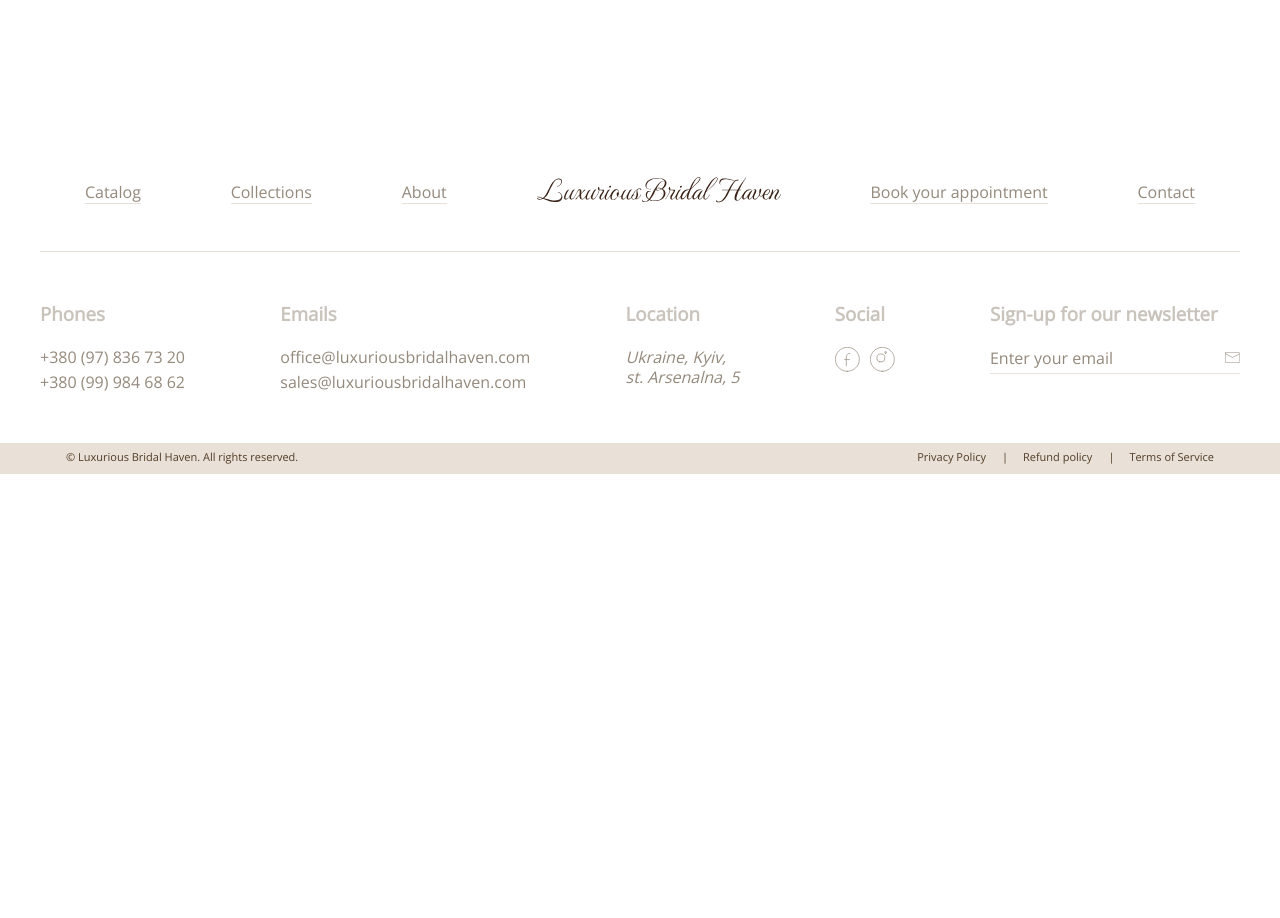
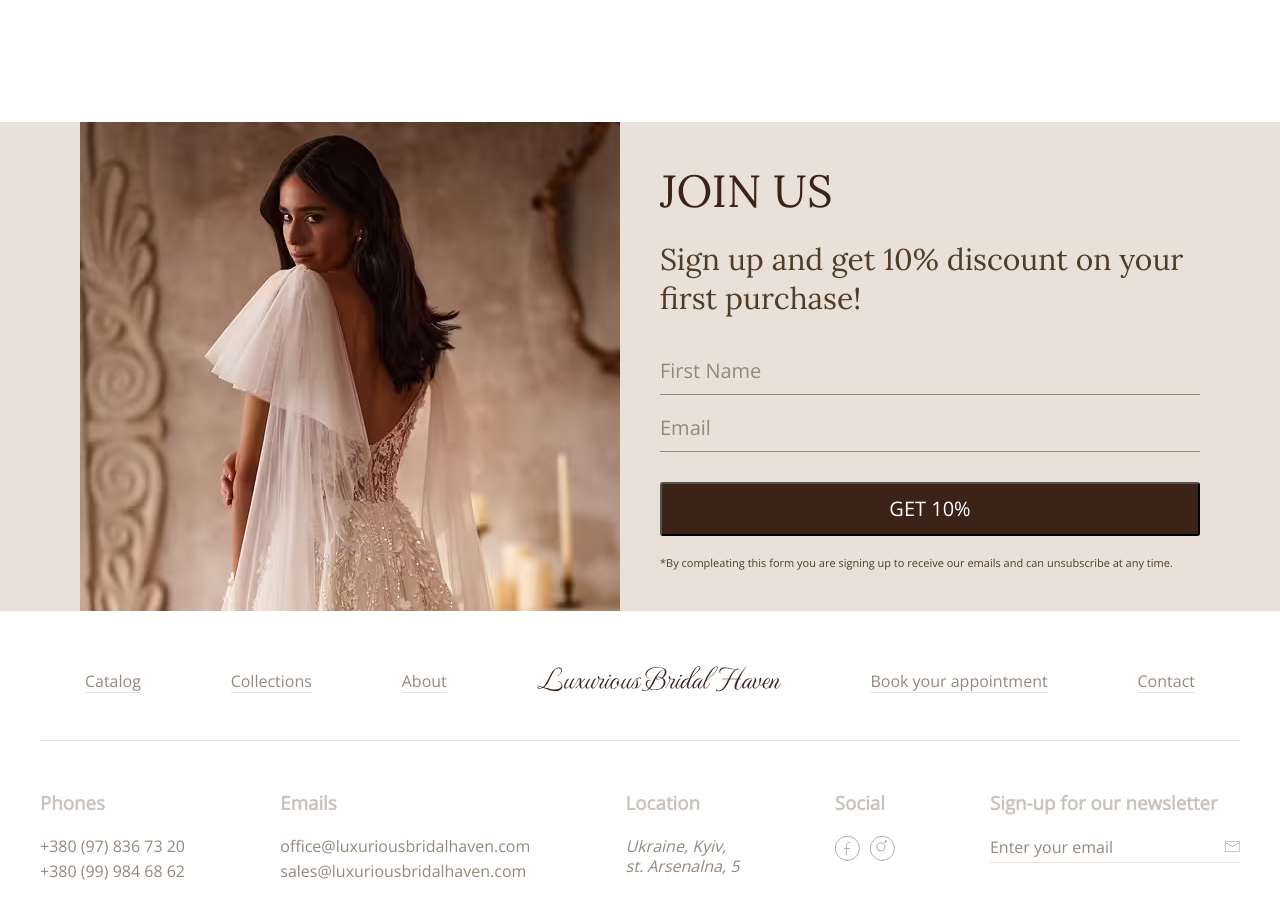
Before and after one commit to Glebiko/shop, a website: page app/pages/index.html in a window 1280 px wide. Shown: the part 1780-2698 px from the top of the page. Before the commit the page ends 2254 px from the top, so only its background shows below. Drawn offline with nearby package versions, Linux system fonts and the light colour scheme; files that its build step writes are made by us from their sources; files whose address does not match are found by name.

Commit message:
added join-us

```diff
--- /dev/null
+++ b/app/components/join-us.html
@@ -0,0 +1,27 @@
+<section class="join-us">
+  <div class="container">
+    <div class="join-us__inner">
+      <picture>
+       <source srcset="images/join-img.avif" type="image/avif">
+       <source srcset="images/join-img.webp" type="image/webp">
+       <img class="join-us__img" src="images/join-img.jpg" alt="Alt text">
+      </picture>
+      <div class="join-us__box">
+        <h2 class="join-us__title">
+          join us
+        </h2>
+        <p class="join-us__text">
+          Sign up and get 10% discount on your first purchase!
+        </p>
+        <form class="join-us__form" action="">
+          <input class="join-us__input" type="text" placeholder="First Name">
+          <input class="join-us__input" type="email" placeholder="Email">
+          <button class="join-us__btn" type="submit">get 10%</button>
+          <p class="join-us__form-caption">
+            *By compleating this form you are signing up to receive our emails and can unsubscribe at any time.
+          </p>
+        </form>
+      </div>
+    </div>
+  </div>
+</section>
--- a/app/scss/style.scss
+++ b/app/scss/style.scss
@@ -112,6 +112,7 @@ body {
     padding: 1px 30px 5px 0;
     &::placeholder {
       color: vars.$color-text-muted;
+      opacity: 1;
     }
   }
 
@@ -245,3 +246,74 @@ body {
     margin-bottom: 40px;
   }
 }
+
+.join-us {
+  background-color: vars.$bg-primary;
+
+  &__inner {
+    padding: 0 40px;
+    display: flex;
+    gap: 40px;
+  }
+
+  &__img {
+    max-width: 540px;
+  }
+
+  &__box {
+    padding: 40px 0;
+  }
+
+  &__title {
+    margin-bottom: 20px;
+    font-size: 45px;
+    text-transform: uppercase;
+    @extend %lora-400;
+    color: vars.$color-accent;
+  }
+
+  &__text {
+    margin-bottom: 30px;
+    font-size: 30px;
+    @extend %lora-400;
+    color: vars.$color-primary;
+  }
+
+  &__form {
+    margin: 0;
+  }
+
+  &__input {
+    padding: 10px 0;
+    margin-bottom: 10px;
+    display: block;
+    width: 100%;
+    border: none;
+    border-bottom: 1px solid vars.$color-text-muted;
+    background-color: transparent;
+    color: vars.$color-text-muted;
+    &::placeholder {
+      color: vars.$color-text-muted;
+      opacity: 1;
+    }
+  }
+
+  &__btn {
+    margin-bottom: 20px;
+    margin-top: 30px;
+    padding: 12px;
+    display: block;
+    width: 100%;
+    background-color: vars.$color-accent;
+    text-transform: uppercase;
+    color: #fff;
+    border-radius: 3px;
+    cursor: pointer;
+  }
+
+  &__form-caption {
+    font-size: 11px;
+    line-height: 1.3;
+    color: vars.$color-primary;
+  }
+  }
```
Also changed, not shown: app/pages/index.html (+2 -0 lines), app/images/join-img.avif (added), app/images/join-img.jpg (added), app/images/join-img.webp (added), app/images/src/join-img.jpg (added).
